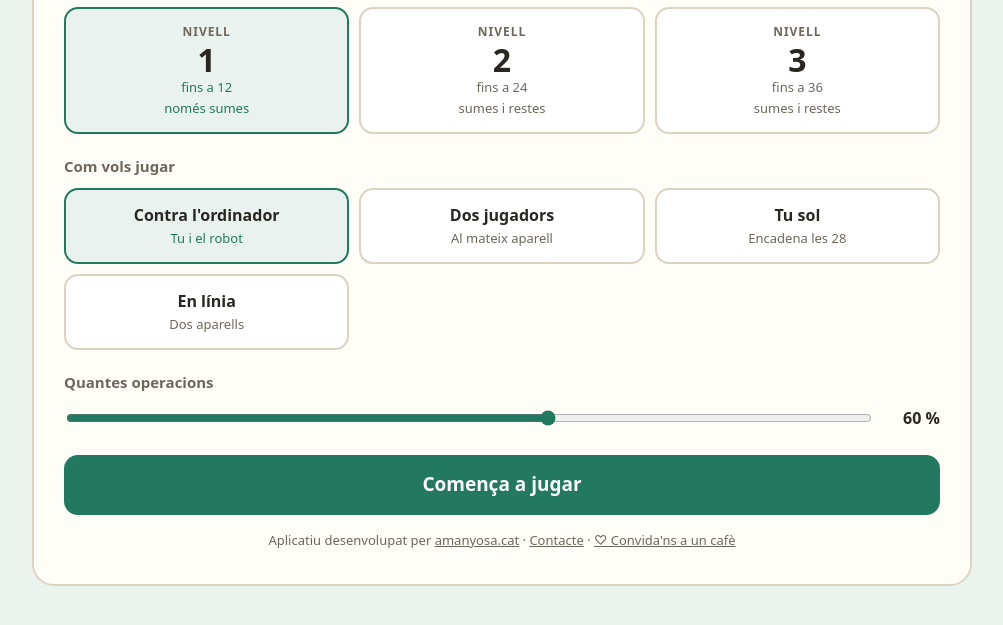
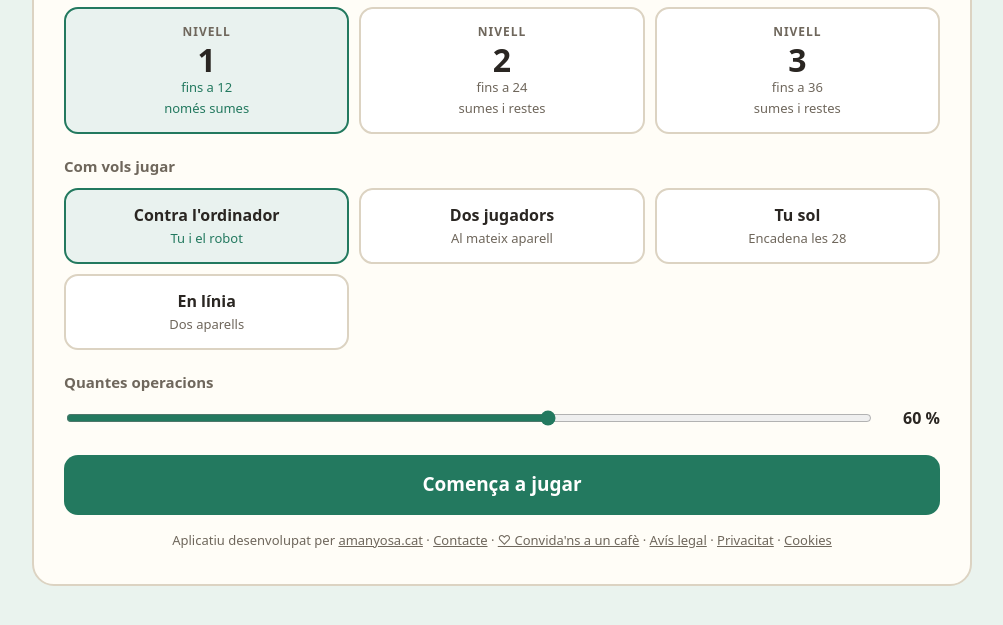
Before and after one commit to amanyosa/domino, a plain HTML site: page index.html in a window 1280 px wide. Shown: the part 165-790 px from the top of the page, without its empty margins (138-1141 px from the left). Drawn offline with Linux system fonts and the light colour scheme.

Commit message:
Afegeix els enllaços legals al peu i passa el contacte al correu del domini
Co-Authored-By: Claude Opus 5.5 <noreply@anthropic.com>

```diff
--- a/index.html
+++ b/index.html
@@ -272,6 +272,9 @@ footer a:hover{color:var(--nivell)}
     Aplicatiu desenvolupat per <a href="https://amanyosa.cat" target="_blank" rel="noopener">amanyosa.cat</a>
     &middot; <a href="#" data-mail>Contacte</a>
     &middot; <a href="https://buy.stripe.com/14AfZj0wWeYH3jzeSwa7C00" target="_blank" rel="noopener">♡ Convida'ns a un cafè</a>
+    &middot; <a href="https://amanyosa.cat/avis-legal/" target="_blank" rel="noopener">Avís legal</a>
+    &middot; <a href="https://amanyosa.cat/privacitat/" target="_blank" rel="noopener">Privacitat</a>
+    &middot; <a href="https://amanyosa.cat/cookies/" target="_blank" rel="noopener">Cookies</a>
   </footer>
 </section>
 
@@ -1331,7 +1334,7 @@ recuperaSessio();
 <script>
 // Correu ofuscat: es munta en temps d'execució, no apareix sencer a l'HTML
 (function () {
-  var MAIL_USER = "amanyosa", MAIL_DOMAIN = "gmail.com";
+  var MAIL_USER = "contacte", MAIL_DOMAIN = "amanyosa.cat";
   document.querySelectorAll("a[data-mail]").forEach(function (a) {
     a.href = "mailto:" + MAIL_USER + "@" + MAIL_DOMAIN;
   });
```
